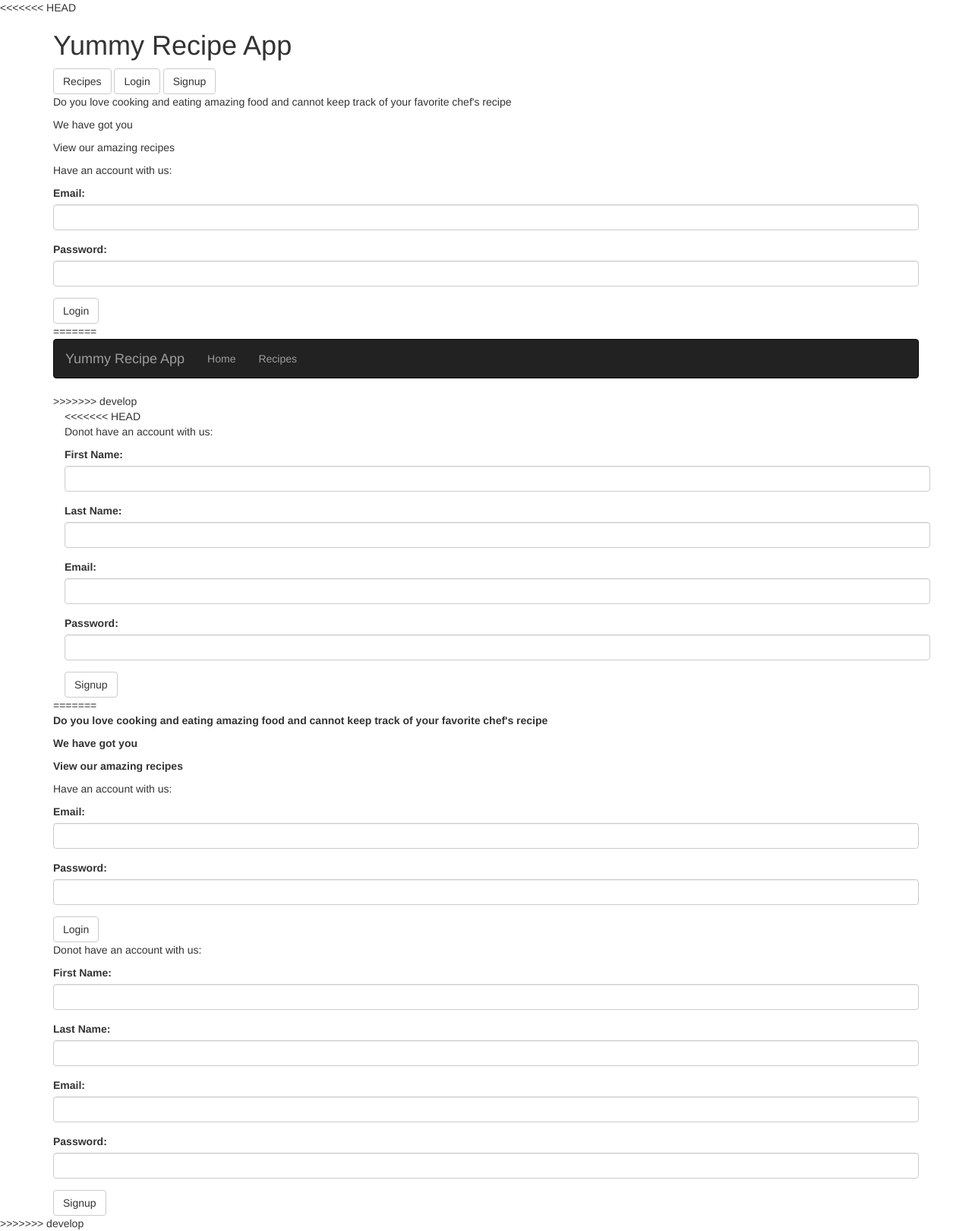
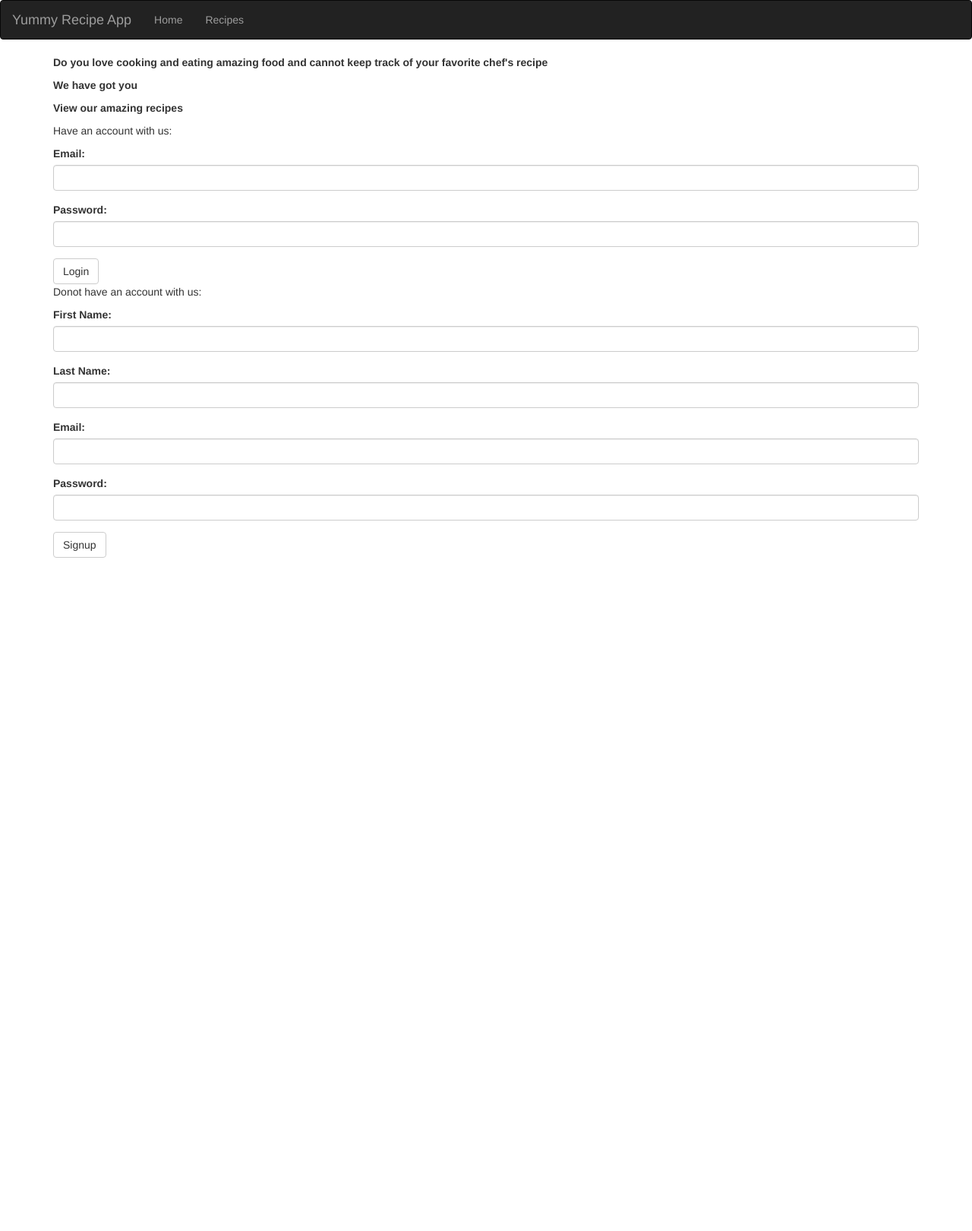
Before and after one commit to shakirandagire/YummyRecipes, a Flask app: page / in a window 1280 px wide. Shown: the whole page at 76% size. After the commit the page ends 734 px from the top, so only its background shows below. Run offline with Flask 2, Linux system fonts and the light colour scheme; some libraries are stand-ins or nearby versions.

Commit message:
Updates to home page to reflect routes

```diff
--- a/templates/home.html
+++ b/templates/home.html
@@ -8,33 +8,6 @@
     <script src="https://ajax.googleapis.com/ajax/libs/jquery/3.2.1/jquery.min.js"></script>
     <script src="https://maxcdn.bootstrapcdn.com/bootstrap/3.3.7/js/bootstrap.min.js"></script>
   </head>
-<<<<<<< HEAD
-  <body>
-    <div class = "container">
-      <h1>Yummy Recipe App</h1>
-
-        <button type="button" class="btn btn-default">Recipes</button> <button type="button" class="btn btn-default">Login</button>  <button type="button" class="btn btn-default">Signup</button>
-
-
-          <p> Do you love cooking and eating amazing food and cannot keep track of your favorite chef's recipe</p>
-          <p> We have got you </p>
-          <p> View our amazing recipes</p>
-
-
-        <p> Have an account with us:</p>
-      <form>
-      <div class="form-group">
-        <label for="pwd">Email:</label>
-        <input type="password" class="form-control" id="email">
-      </div>
-      <div class="form-group">
-        <label for="pwd">Password:</label>
-        <input type="password" class="form-control" id="pwd">
-      </div>
-
-      <button type="submit" class="btn btn-default">Login</button>
-      </form>
-=======
 
 
   <body>
@@ -45,41 +18,14 @@
               <a class="navbar-brand" href="#">Yummy Recipe App</a>
             </div>
             <ul class="nav navbar-nav">
-              <li><a href="home.html">Home</a></li>
-              <li><a href="dashboard.html">Recipes</a></li>
+              <li><a href="{{ url_for('main')}}">Home</a></li>
+              <li><a href="{{ url_for('dashboard')}} ">Recipes</a></li>
             </ul>
           </div>
       </nav>
->>>>>>> develop
 
       <div class="container">
 
-<<<<<<< HEAD
-      <p> Donot have an account with us:</p>
-      <form>
-      <div class="form-group">
-        <label for="email">First Name:</label>
-        <input type="email" class="form-control" id="fname">
-      </div>
-      <div class="form-group">
-        <label for="pwd">Last Name:</label>
-        <input type="password" class="form-control" id="lname">
-      </div>
-      <div class="form-group">
-        <label for="pwd">Email:</label>
-        <input type="password" class="form-control" id="email">
-      </div>
-      <div class="form-group">
-        <label for="pwd">Password:</label>
-        <input type="password" class="form-control" id="pwd">
-      </div>
-
-      <button type="submit" class="btn btn-default">Signup</button>
-      </form>
-
-          </div>
-        </form>
-=======
            <b> <p> Do you love cooking and eating amazing food and cannot keep track of your favorite chef's recipe</p>
             <p> We have got you </p>
             <p> View our amazing recipes</p> </b>
@@ -126,7 +72,6 @@
           </form>
 
       </div>
->>>>>>> develop
 
     </div>
   </body>
```
